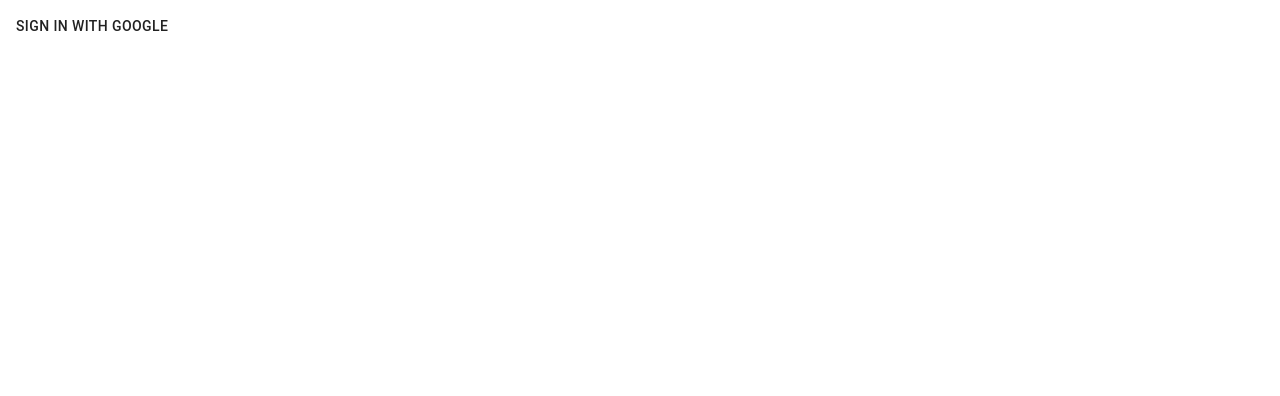
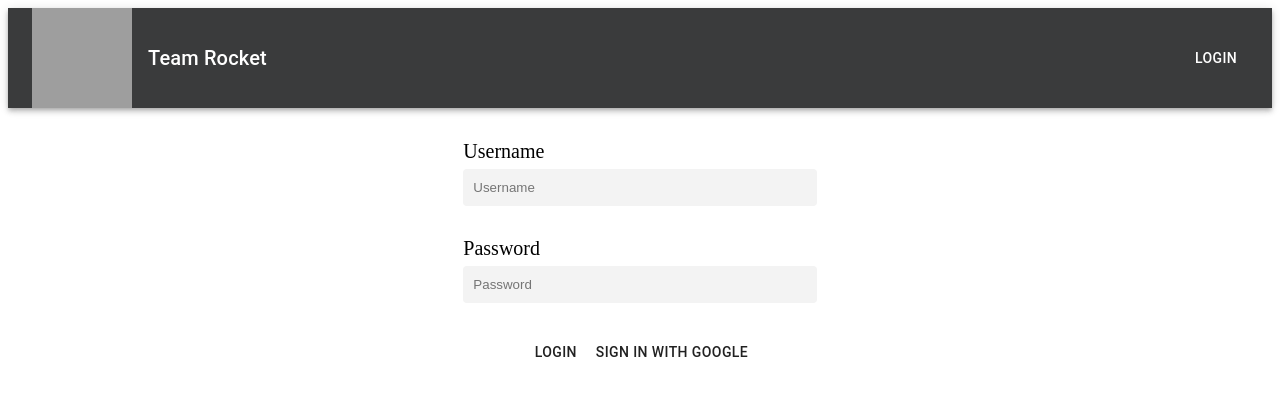
Before and after one commit to okGus/post-covid-ally, a React (Create React App) app in the folder post-covid-ally/: page /signin in a window 1280 px wide. Shown: the top 396 px of the page. Built offline with nearby package versions, Linux system fonts and the light colour scheme; no server answers; grey boxes are pictures that could not be loaded.

Commit message:
added Navigation and Login form

```diff
--- a/post-covid-ally/package.json
+++ b/post-covid-ally/package.json
@@ -4,11 +4,13 @@
   "private": true,
   "dependencies": {
     "@material-ui/core": "^4.12.3",
+    "@material-ui/icons": "^4.11.2",
     "@testing-library/jest-dom": "^5.14.1",
     "@testing-library/react": "^11.2.7",
     "@testing-library/user-event": "^12.8.3",
     "firebase": "^8.10.0",
     "material-ui": "^0.20.2",
+    "material-ui-icons": "^1.0.0-beta.36",
     "react": "^17.0.2",
     "react-dom": "^17.0.2",
     "react-firebase-hooks": "^3.0.4",
--- a/post-covid-ally/src/App.js
+++ b/post-covid-ally/src/App.js
@@ -1,14 +1,16 @@
 import './App.css';
 import Chat from './components/Chat';
-import SignIn from './components/SignIn';
+import Login from './components/Login';
 import {auth} from './firebase.js'
 import {useAuthState} from 'react-firebase-hooks/auth'
+import Navigation from './components/Navigation'
 
 function App() {
   const [user] = useAuthState(auth)
   return (
     <>
-      {user ? <Chat/> : <SignIn/>}
+      <Navigation />
+      {user ? <Chat/> : <Login/>}
     </>
   );
 }
--- /dev/null
+++ b/post-covid-ally/src/components/Login.js
@@ -0,0 +1,34 @@
+import React from 'react'
+import './auth.css';
+import firebase from 'firebase'
+import {auth} from '../firebase'
+import {Button} from '@material-ui/core'
+
+function Login() {
+    function signInWithGoogle() {
+        const provider = new firebase.auth.GoogleAuthProvider()
+        auth.signInWithPopup(provider)
+    }
+  return (
+      <div className="form-container">
+          <div className="form">
+            <div className="form-group">
+                <label htmlFor="username">Username</label>
+                <input type="text" name="username" placeholder="Username"/>
+            </div>
+            <div className="form-group">
+                <label htmlFor="password">Password</label>
+                <input type="password" name="password" placeholder="Password"/>
+            </div>
+        </div>
+        <div className="footer">
+            <Button type="button" className="btn">
+                Login
+            </Button>
+            <Button onClick={signInWithGoogle}>Sign in with Google</Button>
+        </div>
+      </div>
+  );
+}
+
+export default Login;
--- /dev/null
+++ b/post-covid-ally/src/components/Navigation.js
@@ -0,0 +1,49 @@
+import React from 'react';
+import { makeStyles } from '@material-ui/core/styles';
+import AppBar from '@material-ui/core/AppBar';
+import Toolbar from '@material-ui/core/Toolbar';
+import Typography from '@material-ui/core/Typography';
+import Button from '@material-ui/core/Button';
+import { auth } from '../firebase.js'
+import { useAuthState } from 'react-firebase-hooks/auth'
+
+const useStyles = makeStyles((theme) => ({
+  root: {
+    flexGrow: 1,
+  },
+  menuButton: {
+    marginRight: theme.spacing(2),
+    marginLeft: theme.spacing(2),
+  },
+  title: {
+    marginLeft: theme.spacing(2),
+    flexGrow: 1,
+  },
+  navColor: {
+    backgroundColor: '#3a3b3c'
+  }
+}));
+
+export default function Navigation() {
+  const classes = useStyles();
+  const [user] = useAuthState(auth);
+  return (
+    <div className={classes.root}>
+      <AppBar className={classes.navColor} position="static">
+        <Toolbar>
+        <img
+              alt=""
+              src="../8056.jpg"
+              width="100"
+              height="100"
+              className="d-inline-block align-left"
+            />
+          <Typography variant="h6" className={classes.title}>
+            Team Rocket
+          </Typography>
+          {user ? <Button color="inherit">Account</Button> : <Button color="inherit">Login</Button>}
+        </Toolbar>
+      </AppBar>
+    </div>
+  );
+}
--- /dev/null
+++ b/post-covid-ally/src/components/auth.css
@@ -0,0 +1,50 @@
+.form-container{
+    width: 100%;
+    display: flex;
+    flex-direction: column;
+    align-items: center;
+}
+.form{
+    margin-top: 2em;
+    display:flex;
+    flex-direction: column;
+    align-items: center;
+}
+.form-group{
+    display: flex;
+    flex-direction: column;
+    align-items: flex-start;
+    width:fit-content;
+}
+.form-group label{
+    font-size: 20px;
+}
+.form-group input{
+    margin-top: 6px;
+    min-width: 25em;
+    height: 37px;
+    padding: 0px 10px;
+    background-color: #f3f3f3;
+    border:0;
+    border-radius: 4px;
+    margin-bottom: 31px;
+    transition: all 250ms ease-in-out;
+}
+input:focus{
+    outline: none;
+    box-shadow: 0px 0px 12px 0.8px #0e81ce96;
+}
+
+.btn {
+    font-size: 21px;
+    padding: 5px 20px;
+    color: #f3f3f3;
+    border-radius: 4px;
+    transition: all 250ms ease-in-out;
+}
+.btn:hover{
+    background-color: #0e81ce96;
+}
+.btn:focus{
+    outline:none;
+}
```
Also changed, not shown: 1 other file (tests, documents, lock files or other folders).
